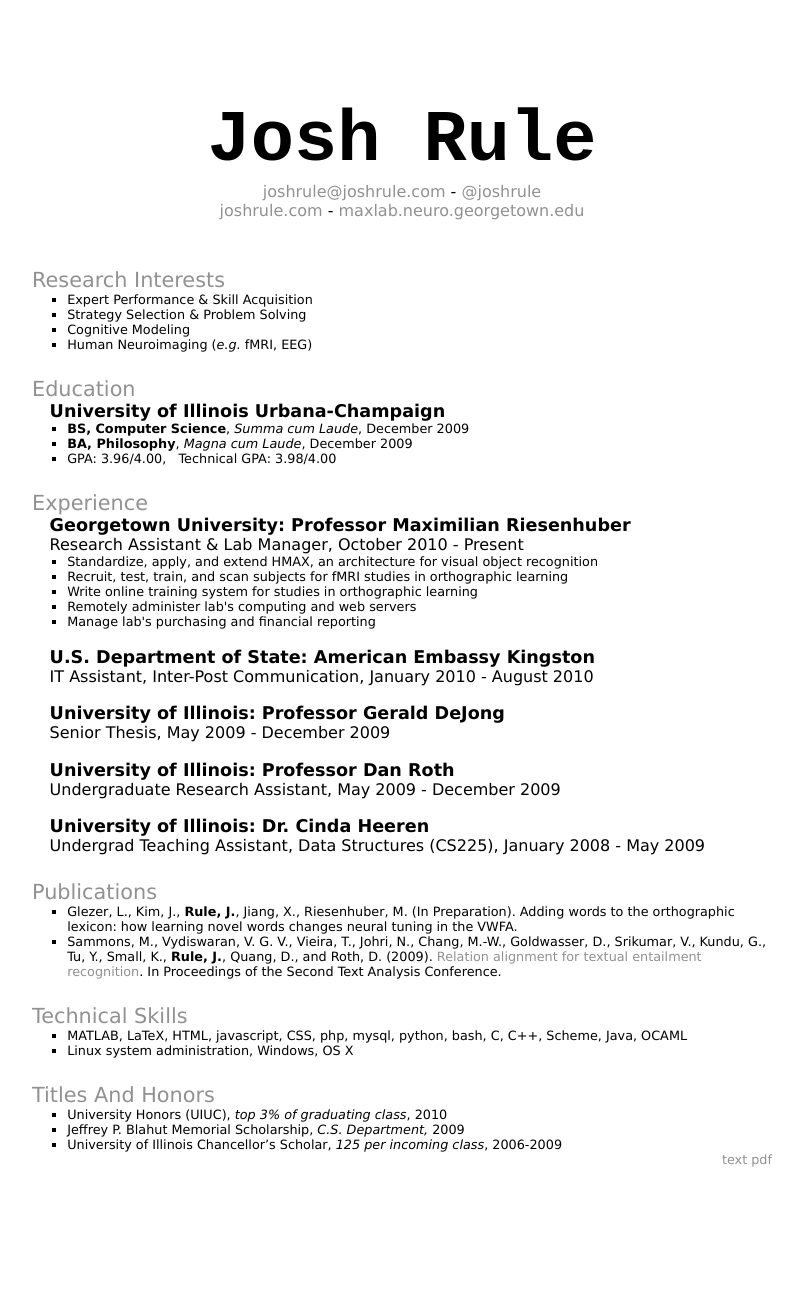
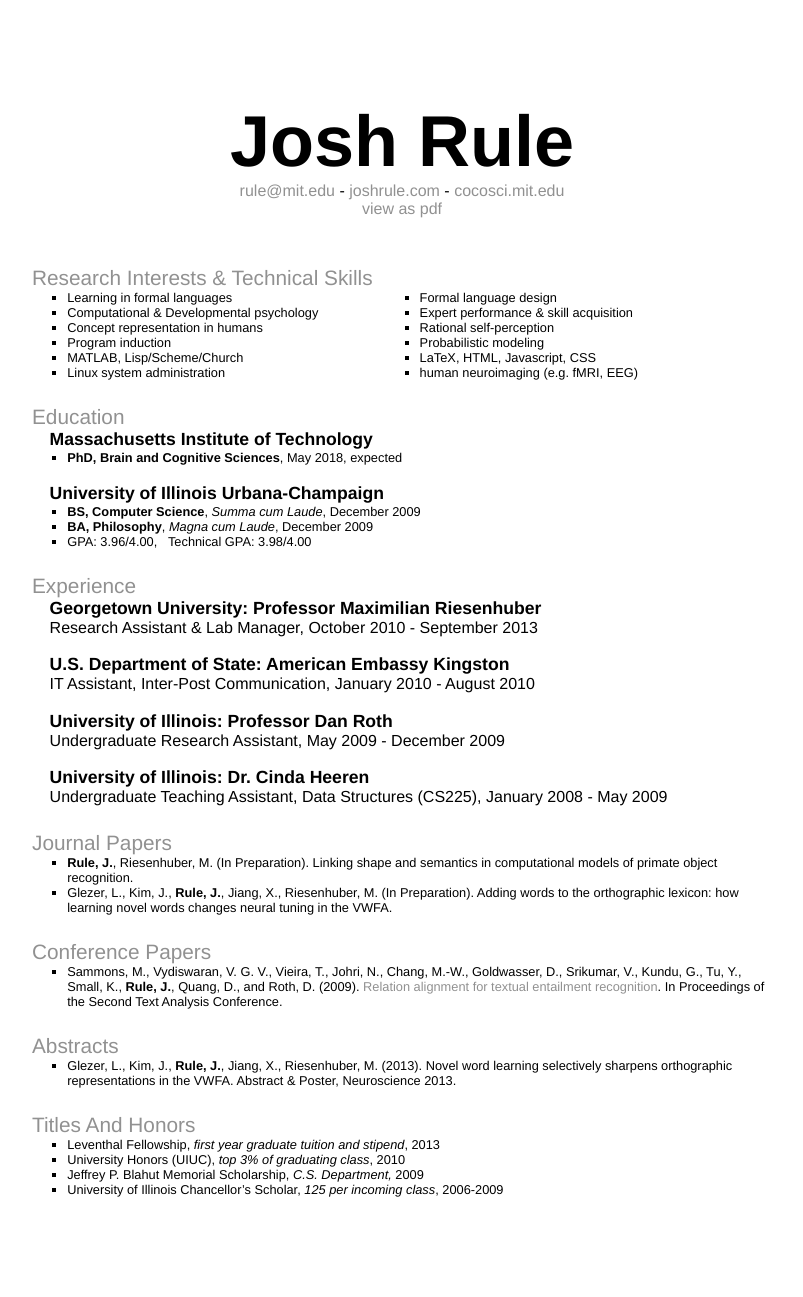
Before and after one commit to joshrule/joshrule.github.com, a Jekyll site: the page cv/index.html, which Jekyll copies as it is, in a window 1280 px wide. Shown: the whole page, without its empty margins (238-1041 px from the left). Built offline with Jekyll 4.4.1, drawn with Linux system fonts in a browser that asks for light colours; Markdown is read by kramdown in place of the engine named in the settings; before the commit the page ends 1267 px from its top, so only the background shows below that.

Commit message:
update with move to MIT

```diff
--- a/cv/cv.css
+++ b/cv/cv.css
@@ -24,7 +24,7 @@
 body {
     background: #fff;
     color: #000;
-    font-family: Verdana, sans-serif;
+    font-family: Helvetica, Verdana, sans-serif;
     font-size: 100%;
     margin: 0;
     padding: 0;
@@ -32,7 +32,7 @@
 }
 
 h1 {
-    font-family: Courier New, Courier, monospace;
+    font-family: Helvetica, Verdana, sans-serif;
     font-size: 4.5em;
     font-weight: bold;
     color: #000000;
@@ -41,7 +41,7 @@
 }
 
 h2 {
-    font-family: Verdana, sans-serif;
+    font-family: Helvetica, Verdana, sans-serif;
     font-size: 1.3em;
     color: #919191;
     font-weight: normal;
@@ -50,7 +50,7 @@
 }
 
 h3 {
-    font-family: Verdana, sans-serif;
+    font-family: Helvetica, Verdana, sans-serif;
     font-size: 1.1em;
     font-weight: bold;
     margin-top: 1em;
@@ -109,4 +109,11 @@
 
 .section {
     padding-left: 1.1em;
+    display: block;
+    overflow: hidden;
 }
+
+.doubleList li {
+    float: left;
+    width: 50%;
+}
--- a/cv/index.html
+++ b/cv/index.html
@@ -9,31 +9,42 @@
         <link rel="shortcut icon" href="/a/favicon.ico" />
     </head>
     <body>
-
         <div id="box">
 
             <h1 id="name"><a href="/">Josh Rule</a></h1>
 
             <div id="joshrule">
-                <p><a href="&#109;&#x61;&#105;&#x6c;&#116;&#x6f;&#58;&#x6a;&#111;&#x73;&#104;&#114;&#x75;&#108;&#101;&#x40;&#x6a;&#111;&#x73;&#x68;&#114;&#x75;&#x6c;&#101;&#x2e;&#99;&#x6f;&#109;" title="Email Josh">josh&#114;&#117;&#108;&#101;&#64;josh&#114;ul&#101;&#46;&#99;om</a> - <a href="http://twitter.com/joshrule" title="Josh on Twitter">@joshrule</a><br/><a href="http://joshrule.com">joshrule.com</a> - <a href="http://maxlab.neuro.georgetown.edu">maxlab.neuro.georgetown.edu</a></p>
+                <p><a href='mai&#108;&#116;o&#58;&#114;&#117;l%65&#64;mi%74&#46;e&#37;64u'>r&#117;&#108;&#101;&#64;&#109;it&#46;&#101;&#100;u</a> - <a href="http://joshrule.com">joshrule.com</a> - <a href="http://cocosci.mit.edu">cocosci.mit.edu</a></p>
+                <p><a href="./josh-rule-cv.pdf" title="pdf cv">view as pdf</a></p>
             </div>
 
-            <div id="interests">
-                <h2>Research Interests</h2>
+            <h2 id="interests">Research Interests &amp; Technical Skills </h2>
             <div class="section">
-                    <ul>
-                        <li>Expert Performance &amp; Skill Acquisition</li>
-                        <li>Strategy Selection &amp; Problem Solving</li>
-                        <li>Cognitive Modeling</li>
-                        <li>Human Neuroimaging (<em>e.g.</em> fMRI, EEG)</li>
+                <ul class="doubleList">
+                    <li>Learning in formal languages</li>
+                    <li>Formal language design</li>
+                    <li>Computational &amp; Developmental psychology</li>
+                    <li>Expert performance &amp; skill acquisition</li>
+                    <li>Concept representation in humans</li>
+                    <li>Rational self-perception</li>
+                    <li>Program induction</li>
+                    <li>Probabilistic modeling</li>
+                    <li>MATLAB, Lisp/Scheme/Church</li>
+                    <li>LaTeX, HTML, Javascript, CSS</li>
+                    <li>Linux system administration</li>
+                    <li>human neuroimaging (<it>e.g.</it> fMRI, EEG)</li>
                 </ul>
             </div>
-            </div>
 
-            <div id="education">
-                <h2>Education</h2>
+            <h2 id="education">Education</h2>
             <div class="section">
-                    <h3 class="first">University of Illinois Urbana-Champaign</h3>
+                <h3 class="first">Massachusetts Institute of Technology</h3>
+
+                <ul>
+                    <li><strong>PhD, Brain and Cognitive Sciences</strong>, May 2018, expected</li>
+                </ul>
+
+                <h3>University of Illinois Urbana-Champaign</h3>
 
                 <ul>
                     <li><strong>BS, Computer Science</strong>, <em>Summa cum Laude</em>, December 2009</li>
@@ -41,69 +52,52 @@
                     <li>GPA: 3.96/4.00,&nbsp;&nbsp;&nbsp;Technical GPA: 3.98/4.00</li>
                 </ul>
             </div>
-            </div>
 
             <h2 id="experience">Experience</h2>
             <div class="section">
                 <h3 class="first" id="riesenhuber">Georgetown University: Professor Maximilian Riesenhuber</h3>
-                <p>Research Assistant &amp; Lab Manager, October 2010 - Present</p>
-                <ul>
-                    <li>Standardize, apply, and extend HMAX, an architecture for visual object recognition</li>
-                    <li>Recruit, test, train, and scan subjects for fMRI studies in orthographic learning </li>
-                    <li>Write online training system for studies in orthographic learning</li>
-                    <li>Remotely administer lab's computing and web servers</li>
-                    <li>Manage lab's purchasing and financial reporting</li>
-                </ul>
+                <p>Research Assistant &amp; Lab Manager, October 2010 - September 2013</p>
 
                 <h3 id="kingston">U.S. Department of State: American Embassy Kingston</h3>
                 <p>IT Assistant, Inter-Post Communication, January 2010 - August 2010</p>
-
-                <h3 id="dejong">University of Illinois: Professor Gerald DeJong</h3>
-                <p>Senior Thesis, May 2009 - December 2009</p>
 
                 <h3 id="roth">University of Illinois: Professor Dan Roth</h3>
                 <p>Undergraduate Research Assistant, May 2009 - December 2009</p>
 
                 <h3 id="heeren">University of Illinois: Dr. Cinda Heeren</h3>
-                <p>Undergrad Teaching Assistant, Data Structures (CS225),  January 2008 - May 2009</p>
+                <p>Undergraduate Teaching Assistant, Data Structures (CS225),  January 2008 - May 2009</p>
             </div>
 
-            <h2 id="publications">Publications</h2>
+            <h2 id="journalPapers">Journal Papers</h2>
             <div class="section">
                 <ul>
+                    <li><strong>Rule, J.</strong>, Riesenhuber, M. (In Preparation). Linking shape and semantics in computational models of primate object recognition.</li>
                     <li>Glezer, L., Kim, J., <strong>Rule, J.</strong>, Jiang, X., Riesenhuber, M. (In Preparation). Adding words to the orthographic lexicon: how learning novel words changes neural tuning in the VWFA.</li>
-                    <li>Sammons, M., Vydiswaran, V. G. V., Vieira, T., Johri, N., Chang, M.-W., Goldwasser, D., Srikumar, V., Kundu, G., Tu, Y., Small, K., <strong>Rule, J.</strong>, Quang, D., and Roth, D. (2009). <a href="/research/papers/sammonsEtalTAC2009.pdf" title="pdf">Relation alignment for textual entailment recognition</a>. In Proceedings of the Second Text Analysis Conference.</li>
                 </ul>
             </div>
 
-            <h2 id="technicalskills">Technical Skills</h2>
+            <h2 id="conferencePapers">Conference Papers</h2>
             <div class="section">
                 <ul>
-                    <li>MATLAB, LaTeX, HTML, javascript, CSS, php, mysql, python, bash, C, C++, Scheme, Java, OCAML</li>
-                    <li>Linux system administration, Windows, OS X</li>
+                    <li>Sammons, M., Vydiswaran, V. G. V., Vieira, T., Johri, N., Chang, M.-W., Goldwasser, D., Srikumar, V., Kundu, G., Tu, Y., Small, K., <strong>Rule, J.</strong>, Quang, D., and Roth, D. (2009). <a href="/papers/sammonsEtalTAC2009.pdf" title="pdf">Relation alignment for textual entailment recognition</a>. In Proceedings of the Second Text Analysis Conference.</li>
+                </ul>
+            </div>
+
+            <h2 id="Abstracts">Abstracts</h2>
+            <div class="section">
+                <ul>
+                    <li>Glezer, L., Kim, J., <strong>Rule, J.</strong>, Jiang, X., Riesenhuber, M. (2013). Novel word learning selectively sharpens orthographic representations in the VWFA. Abstract &amp; Poster, Neuroscience 2013.</li>
                 </ul>
             </div>
 
             <h2 id="titlesandhonors">Titles And Honors</h2>
             <div class="section">
-                <ul>
+                <ul class="section">
+                    <li>Leventhal Fellowship, <em>first year graduate tuition and stipend</em>, 2013</li>
                     <li>University Honors (UIUC), <em>top 3% of graduating class</em>, 2010</li>
                     <li>Jeffrey P. Blahut Memorial Scholarship, <em>C.S. Department,</em> 2009</li>
                     <li>University of Illinois Chancellor&#8217;s Scholar, <em>125 per incoming class</em>, 2006-2009</li>
-                    <!-- <li>Charles G. Koch Summer Fellow, <em>the Institute for Humane Studies</em>, 2008</li> -->
-                    <!-- <li>BSA Eagle Scout, 2004</li> -->
-                    <!-- <li>University of Illinois James Scholar, 2006-2009</li> -->
-                    <!-- <li>University Achievement Scholarship, 2006-2009</li> -->
-                    <!-- <li>Jackson Family Memorial Scholarship, 2006-2009</li> -->
-                    <!-- <li>Drug, Chemical and Associated Technologies Scholarship, <em>Five Nationally</em>, 2006-2009</li> -->
-                    <!-- <li>University of Illinois Dean's List, 2006-2009</li> -->
-                    <!-- <li>National Merit Scholar, 2006-2009</li> -->
-                    <!-- <li>Valedictorian, Ludington High School, 2006</li> -->
                 </ul>
-            </div>
-
-            <div id="links">
-                <a href="./josh-rule-cv.txt" title="plain text cv">text</a> <a href="./josh-rule-cv.pdf" title="pdf cv">pdf</a>
             </div>
         </div>
     </body>
```
Also changed, not shown: _layouts/default.html (+5 -6 lines), index.html (+4 -4 lines), research/index.html (deleted, +0 -18 lines), style.css (+10 -4 lines), a/josh.png, 4 other files. Lines whose indentation alone changed are shown as unchanged.
